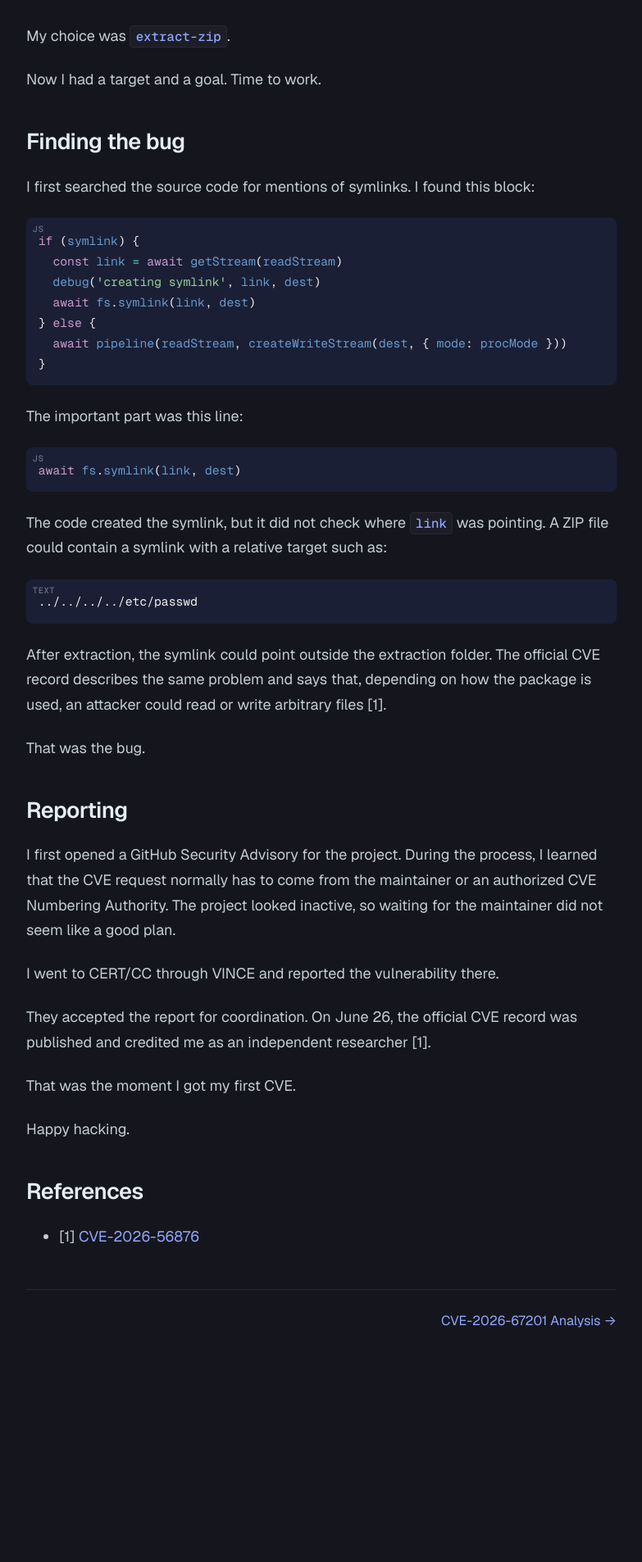
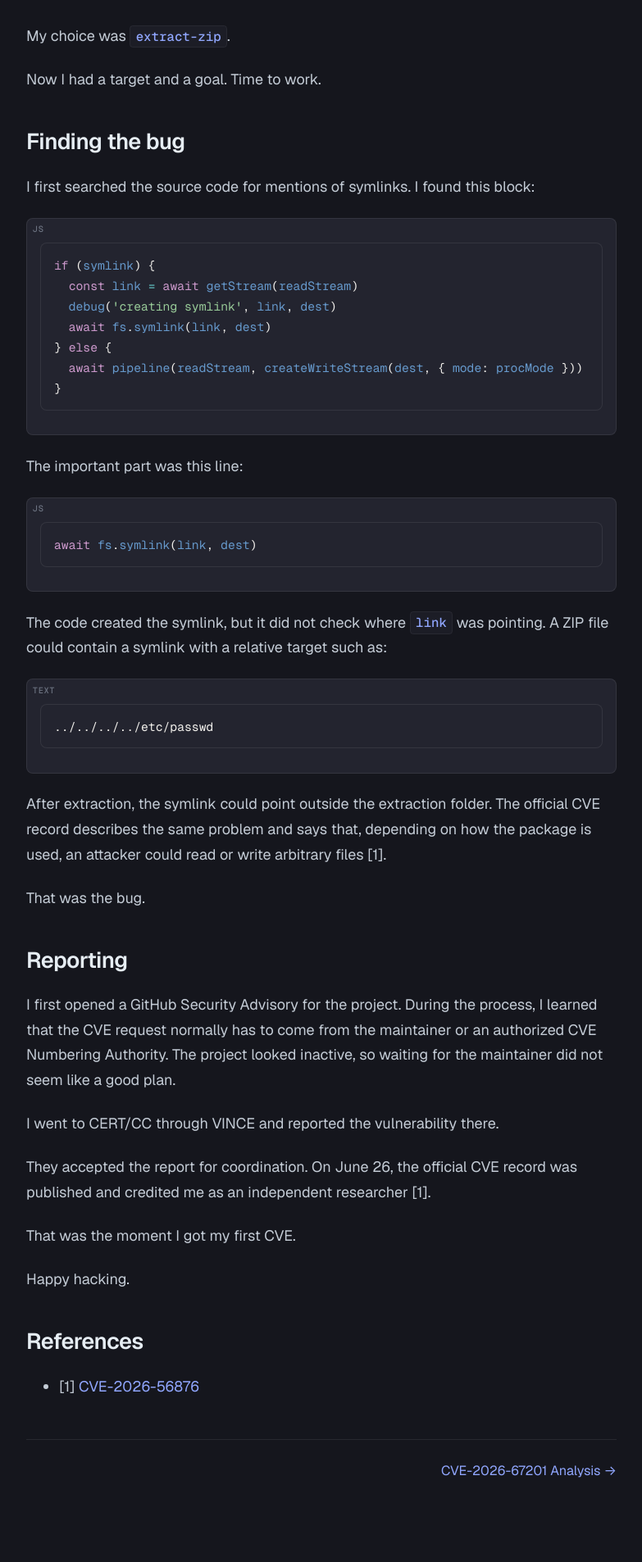
Before and after one commit to ziad626/ziad686-blog, a Jekyll site: the page built from _posts/2026-06-26-my-first-cve-extract-zip.md, in a window 1280 px wide. Shown: the part 1113-3019 px from the top of the page at 82% size, without its empty margins (248-1031 px from the left). Built offline with Jekyll 4.4.1, drawn with Linux system fonts in a browser that asks for light colours; before the commit the page ends 2836 px from its top, so only the background shows below that.

Commit message:
Fix post code block styling

```diff
--- a/assets/css/main.scss
+++ b/assets/css/main.scss
@@ -113,8 +113,8 @@
 
 
 /* Keep article source excerpts visibly inside code blocks. */
-article pre,
-article .highlight {
+.post-content pre,
+.post-content .highlight {
   margin: 1rem 0;
   padding: 0.85rem 1rem;
   overflow-x: auto;
@@ -123,8 +123,8 @@ article .highlight {
   border-radius: 8px;
 }
 
-article pre code,
-article .highlight code {
+.post-content pre code,
+.post-content .highlight code {
   display: block;
   padding: 0;
   background: transparent;
```
